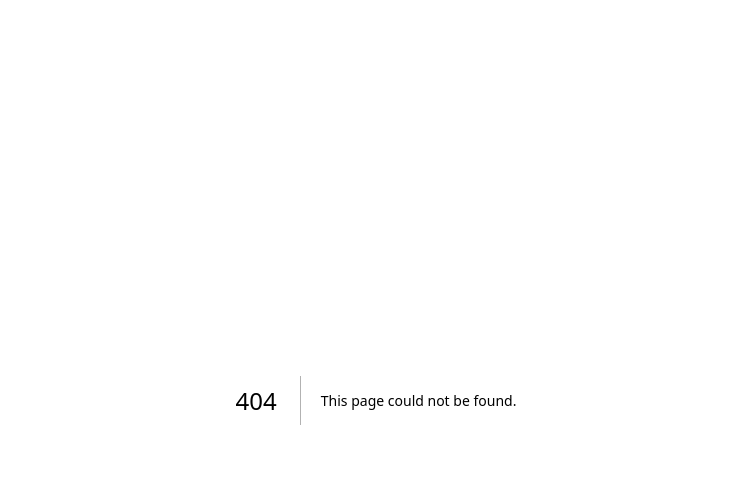
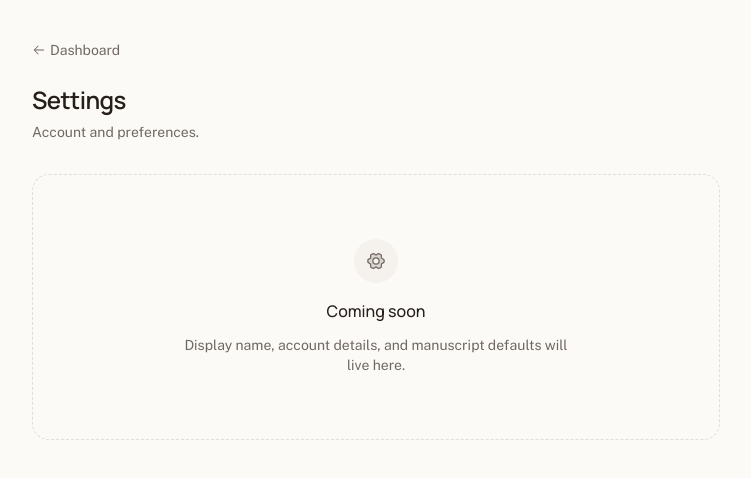
Before and after one commit to akadeepesh/Novela, a Next.js app: page /settings in a window 1280 px wide. Before the commit this address had no page. Shown: the top 478 px of the page, without its empty margins (264-1015 px from the left). Built offline with nearby package versions, Linux system fonts and the light colour scheme.

Commit message:
feat: add account settings page

```diff
--- a/app/providers.tsx
+++ b/app/providers.tsx
@@ -1,7 +1,15 @@
 "use client";
 
 import { SessionProvider } from "next-auth/react";
+import { ThemeProvider } from "next-themes";
+import { MotionConfig } from "motion/react";
 
 export function Providers({ children }: { children: React.ReactNode }) {
-  return <SessionProvider>{children}</SessionProvider>;
+  return (
+    <ThemeProvider attribute="class" defaultTheme="system" enableSystem disableTransitionOnChange>
+      <MotionConfig reducedMotion="user">
+        <SessionProvider>{children}</SessionProvider>
+      </MotionConfig>
+    </ThemeProvider>
+  );
 }
--- /dev/null
+++ b/app/settings/page.tsx
@@ -0,0 +1,27 @@
+import Link from "next/link"
+import { ArrowLeftIcon, GearSixIcon } from "@phosphor-icons/react/dist/ssr"
+import { PageShell, PageShellHeader, PageShellTitle, PageShellDescription } from "@/components/layout/page-shell"
+import { EmptyState } from "@/components/ui/empty-state"
+
+export default function SettingsPage() {
+  return (
+    <PageShell width="prose">
+      <Link
+        href="/dashboard"
+        className="mb-6 inline-flex items-center gap-1 text-sm text-muted-foreground hover:text-foreground"
+      >
+        <ArrowLeftIcon className="size-3.5" />
+        Dashboard
+      </Link>
+      <PageShellHeader>
+        <PageShellTitle>Settings</PageShellTitle>
+        <PageShellDescription>Account and preferences.</PageShellDescription>
+      </PageShellHeader>
+      <EmptyState
+        icon={GearSixIcon}
+        title="Coming soon"
+        description="Display name, account details, and manuscript defaults will live here."
+      />
+    </PageShell>
+  )
+}
```
